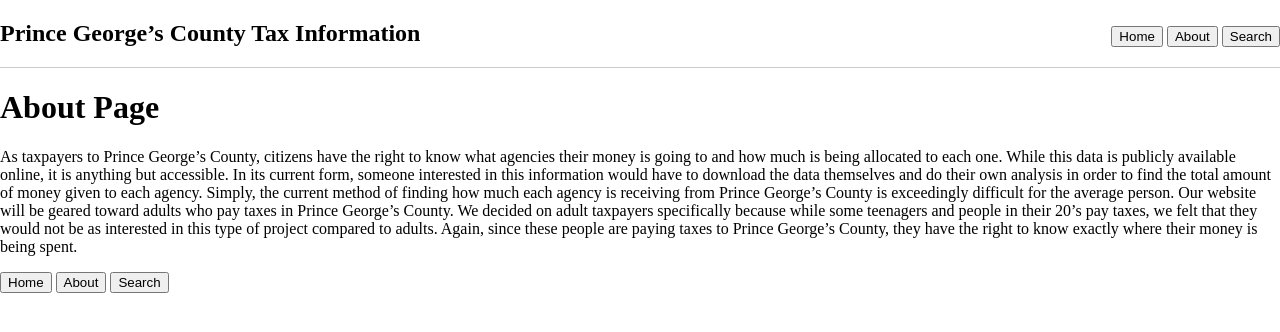
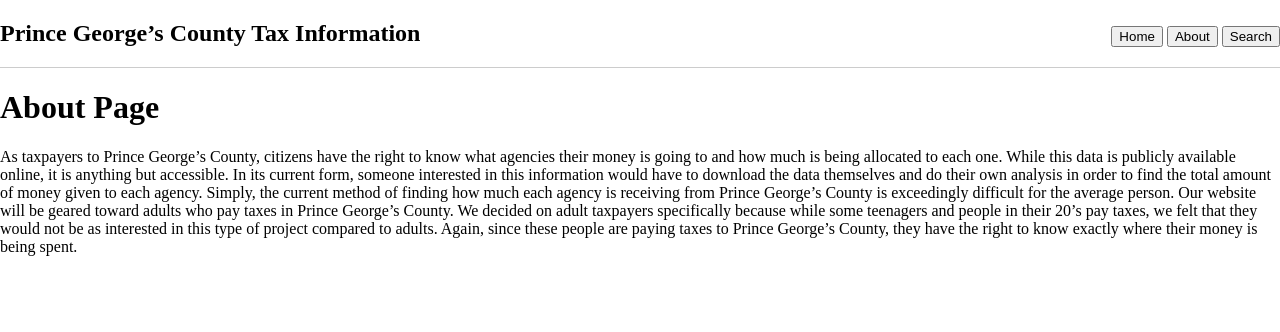
Before and after one commit to alyssaraq98/INST377-GroupProject-A97, a website: page public/about.html in a window 1280 px wide. Drawn offline with Linux system fonts and the light colour scheme.

Commit message:
delete buttons

```diff
--- a/public/about.html
+++ b/public/about.html
@@ -29,10 +29,6 @@
             Our website will be geared toward adults who pay taxes in Prince George’s County. We decided on adult taxpayers specifically because while some teenagers and people in their 20’s pay taxes, we felt that they would not be as interested in this type of project compared to adults. Again, since these people are paying taxes to Prince George’s County, they have the right to know exactly where their money is being spent.
         </p>
 
-        <button id="home" class="banner">Home</button>
-        <button id="about" class="banner">About</button>
-        <button id="search" class="banner">Search</button>
-
         <script src="about.js"></script>
     </body>
 </html>
```
Also changed, not shown: public/dataOne.html (+1 -3 lines), public/dataThree.html (+1 -3 lines), public/dataTwo.html (+0 -3 lines).
